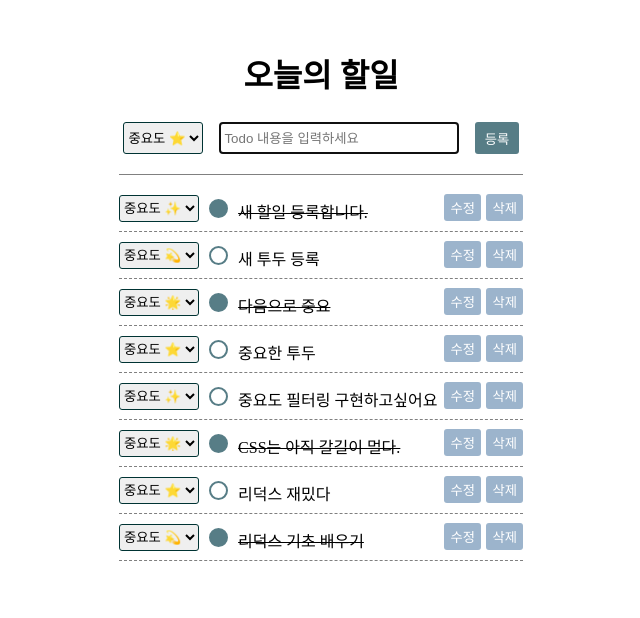
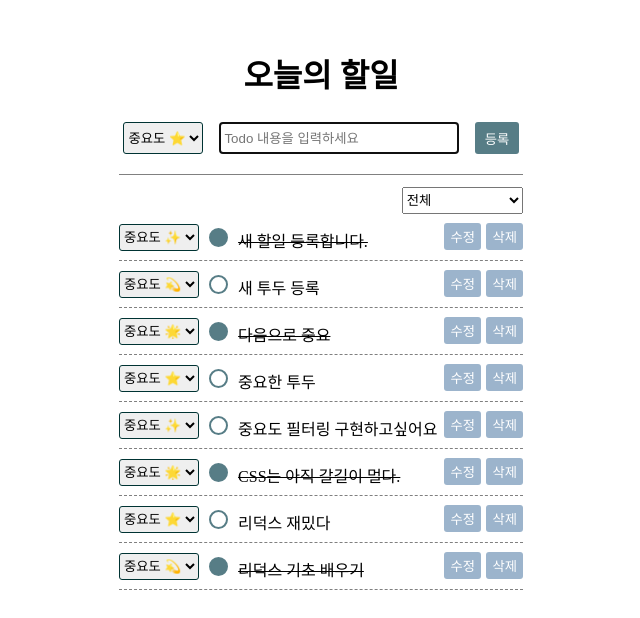
Before and after one commit to jannyshim/todo-redux, a React (Create React App) app: page / in a window 1280 px wide. Shown: the top 618 px of the page, without its empty margins (319-959 px from the left). Built offline with nearby package versions, Linux system fonts and the light colour scheme; data requests are answered from the project's data file.

Commit message:
feat: 중요도 필터링 기능 추가

```diff
--- a/src/components/header.js
+++ b/src/components/header.js
@@ -6,7 +6,7 @@ const HeaderContainer = styled.div`
   display: flex;
   justify-content: center;
   border-bottom: 1px solid grey;
-  margin-bottom: 10px;
+  margin-bottom: 2px;
   input {
     border: 1px solid black;
     border-radius: 3px;
--- a/src/components/todoList.js
+++ b/src/components/todoList.js
@@ -1,4 +1,4 @@
-import React, { useEffect } from "react";
+import React, { useEffect, useState } from "react";
 import axios from "axios";
 import { useDispatch, useSelector } from "react-redux";
 import {
@@ -23,10 +23,16 @@ const TodoContainer = styled.div`
     margin-bottom: 1rem;
   }
 `;
+const FilterSelect = styled.select`
+  width: 30%;
+  margin-left: auto;
+  height: 1.7rem;
+`;
 
 const TodoList = () => {
   const dispatch = useDispatch();
   const allTodos = useSelector((state) => state.todos);
+  const [selectedImportance, setSelectedImportance] = useState("전체");
 
   // 투두 불러오기
   const fetchTodos = async () => {
@@ -92,12 +98,34 @@ const TodoList = () => {
     }
   };
 
+  const sortByImportance = (a, b) => {
+    return b.importance - a.importance;
+  };
+
+  const filterByImportance = (todo) => {
+    if (selectedImportance === "전체") {
+      return true;
+    }
+    return todo.importance === selectedImportance;
+  };
+
   return (
     <TodoContainer>
       <h1>오늘의 할일</h1>
       <Header onAddTodo={addTodoList} />
+      <FilterSelect
+        value={selectedImportance}
+        onChange={(e) => setSelectedImportance(e.target.value)}
+      >
+        <option value="전체">전체</option>
+        <option value="중요도 ⭐️">중요도 ⭐️</option>
+        <option value="중요도 🌟">중요도 🌟</option>
+        <option value="중요도 ✨">중요도 ✨</option>
+        <option value="중요도 💫">중요도 💫</option>
+      </FilterSelect>
       {allTodos
         .sort((a, b) => b.id - a.id)
+        .filter(filterByImportance)
         .map((todo) => (
           <TodoListItem
             key={todo.id}
```
